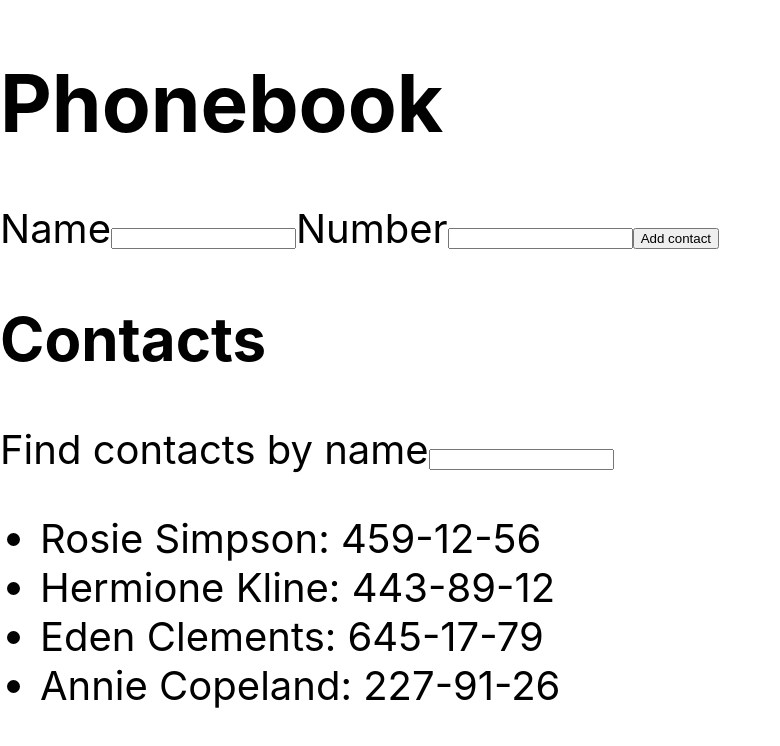
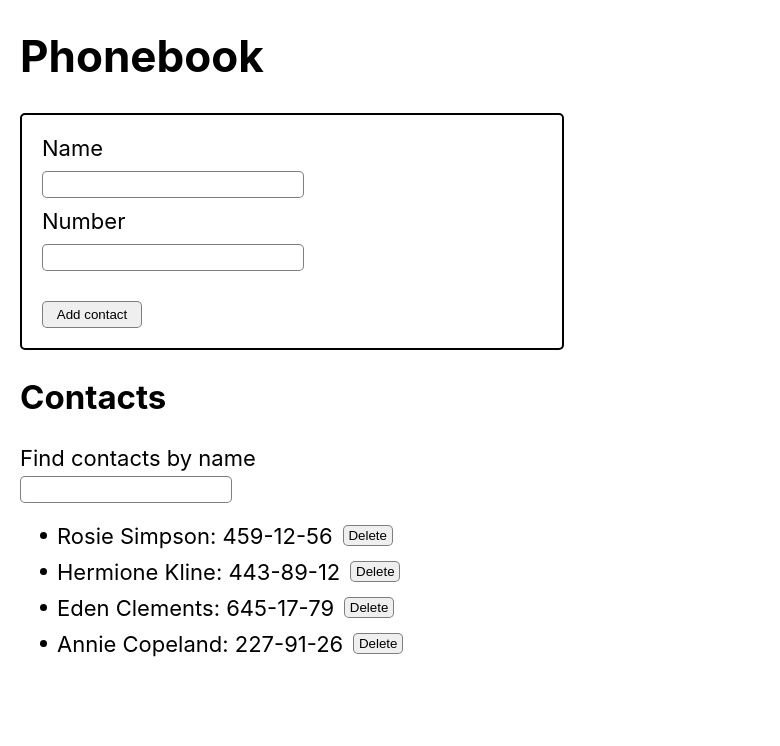
Before and after one commit to pawelwiteckiwawrzyniak/goit-react-hw-02-phonebook, a React (Create React App) app: page / in a window 1280 px wide. Shown: the top 746 px of the page, without its empty margins (0-780 px from the left). Built offline with nearby package versions, Linux system fonts and the light colour scheme.

Commit message:
Fixed everything, add css

```diff
--- a/package.json
+++ b/package.json
@@ -7,10 +7,12 @@
     "@testing-library/jest-dom": "^5.16.3",
     "@testing-library/react": "^12.1.4",
     "@testing-library/user-event": "^13.5.0",
+    "clsx": "^2.0.0",
     "nanoid": "^5.0.1",
     "react": "^18.1.0",
     "react-dom": "^18.1.0",
     "react-scripts": "5.0.1",
+    "sass": "^1.68.0",
     "web-vitals": "^2.1.3"
   },
   "scripts": {
--- a/src/components/App.jsx
+++ b/src/components/App.jsx
@@ -1,8 +1,8 @@
 import { Component } from 'react';
 import { nanoid } from 'nanoid';
-import { ContactForm } from './ContactForm';
-import { ContactList } from './ContactList';
-import { ContactFilter } from './ContactFilter';
+import { ContactForm } from './ContactForm/ContactForm';
+import { ContactList } from './ContactList/ContactList';
+import { ContactFilter } from './ContactFilter/ContactFilter';
 
 export class App extends Component {
   state = {
@@ -28,7 +28,7 @@ export class App extends Component {
       return alert(name + ' is already in your contacts!');
     }
     this.setState({
-      contacts: [...this.state.contacts, { name, id, number }],
+      contacts: [...this.state.contacts, { id, name, number }],
     });
   };
 
@@ -37,14 +37,17 @@ export class App extends Component {
     this.setState({ filter: filteredName.toLowerCase() });
   };
 
+  handleDelete = event => {
+    const id = event.currentTarget.id;
+    const index = this.state.contacts.findIndex(contact => contact.id === id);
+    const contacts = this.state.contacts;
+    contacts.splice(index, 1);
+    this.setState({ contacts: contacts });
+  };
+
   render() {
     return (
-      <div
-        style={{
-          fontSize: 40,
-          color: '#010101',
-        }}
-      >
+      <div>
         <h1>Phonebook</h1>
         <ContactForm handleSubmit={this.handleSubmit}></ContactForm>
         <h2>Contacts</h2>
@@ -52,6 +55,7 @@ export class App extends Component {
         <ContactList
           contacts={this.state.contacts}
           filterPhrase={this.state.filter}
+          handleDelete={this.handleDelete}
         ></ContactList>
       </div>
     );
--- a/src/components/ContactFilter.jsx
+++ /dev/null
@@ -1,13 +0,0 @@
-import { Fragment } from 'react';
-import PropTypes from 'prop-types';
-
-export const ContactFilter = ({ handleFilter }) => (
-  <Fragment>
-    <span>Find contacts by name</span>
-    <input type="text" name="filter" onChange={handleFilter}></input>
-  </Fragment>
-);
-
-ContactFilter.propTypes = {
-  handleFilter: PropTypes.func,
-};
--- /dev/null
+++ b/src/components/ContactFilter/ContactFilter.jsx
@@ -0,0 +1,18 @@
+import PropTypes from 'prop-types';
+import css from './ContactFilter.module.css';
+
+export const ContactFilter = ({ handleFilter }) => (
+  <div className={css.filter}>
+    <span className={css.filter__title}>Find contacts by name</span>
+    <input
+      className={css.filter__inputBox}
+      type="text"
+      name="filter"
+      onChange={handleFilter}
+    ></input>
+  </div>
+);
+
+ContactFilter.propTypes = {
+  handleFilter: PropTypes.func,
+};
--- /dev/null
+++ b/src/components/ContactFilter/ContactFilter.module.css
@@ -0,0 +1,12 @@
+.filter {
+  display: flex;
+  flex-direction: column;
+  row-gap: 5px;
+}
+
+.filter__inputBox {
+  border: 1px rgba(124, 124, 124, 0.986) solid;
+  border-radius: 5px;
+  width: 200px;
+  padding: 5px;
+}
--- a/src/components/ContactForm.jsx
+++ /dev/null
@@ -1,29 +0,0 @@
-import PropTypes from 'prop-types';
-
-export const ContactForm = ({ handleSubmit }) => (
-  <div>
-    <form onSubmit={handleSubmit}>
-      <span>Name</span>
-      <input
-        type="text"
-        name="name"
-        pattern="^[a-zA-Zа-яА-Я]+(([' \-][a-zA-Zа-яА-Я ])?[a-zA-Zа-яА-Я]*)*$"
-        title="Name may contain only letters, apostrophe, dash and spaces. For example Adrian, Jacob Mercer, Charles de Batz de Castelmore d'Artagnan"
-        required
-      />
-      <span>Number</span>
-      <input
-        type="tel"
-        name="number"
-        pattern="\+?\d{1,4}?[\-.\s]?\(?\d{1,3}?\)?[\-.\s]?\d{1,4}[\-.\s]?\d{1,4}[\-.\s]?\d{1,9}"
-        title="Phone number must be digits and can contain spaces, dashes, parentheses and can start with +"
-        required
-      />
-      <button type="submit">Add contact</button>
-    </form>
-  </div>
-);
-
-ContactForm.propTypes = {
-  handleSubmit: PropTypes.func,
-};
--- /dev/null
+++ b/src/components/ContactForm/ContactForm.jsx
@@ -0,0 +1,34 @@
+import PropTypes from 'prop-types';
+import css from './ContactForm.module.css';
+
+export const ContactForm = ({ handleSubmit }) => (
+  <form onSubmit={handleSubmit} className={css.form}>
+    <span className={css.form__detailsTitle}>Name</span>
+    <input
+      className={css.form__inputBox}
+      type="text"
+      name="name"
+      pattern="^[a-zA-Zа-яА-Я]+(([' \-][a-zA-Zа-яА-Я ])?[a-zA-Zа-яА-Я]*)*$"
+      title="Name may contain only letters, apostrophe, dash and spaces. For example Adrian, Jacob Mercer, Charles de Batz de Castelmore d'Artagnan"
+      required
+    />
+
+    <span className={css.form__detailsTitle}>Number</span>
+    <input
+      className={css.form__inputBox}
+      type="tel"
+      name="number"
+      pattern="\+?\d{1,4}?[\-.\s]?\(?\d{1,3}?\)?[\-.\s]?\d{1,4}[\-.\s]?\d{1,4}[\-.\s]?\d{1,9}"
+      title="Phone number must be digits and can contain spaces, dashes, parentheses and can start with +"
+      required
+    />
+
+    <button type="submit" className={css.form__submitButton}>
+      Add contact
+    </button>
+  </form>
+);
+
+ContactForm.propTypes = {
+  handleSubmit: PropTypes.func,
+};
--- /dev/null
+++ b/src/components/ContactForm/ContactForm.module.css
@@ -0,0 +1,24 @@
+.form {
+  display: flex;
+  flex-direction: column;
+  border: 2px black solid;
+  border-radius: 5px;
+  padding: 20px;
+  width: 500px;
+  row-gap: 10px;
+}
+
+.form__inputBox {
+  width: 250px;
+  padding: 5px;
+  border: 1px rgba(124, 124, 124, 0.986) solid;
+  border-radius: 5px;
+}
+
+.form__submitButton {
+  margin-top: 20px;
+  width: 100px;
+  border: 1px rgba(124, 124, 124, 0.986) solid;
+  border-radius: 5px;
+  padding: 5px;
+}
--- a/src/components/ContactList.jsx
+++ b/src/components/ContactList/ContactList.jsx
@@ -1,6 +1,7 @@
 import PropTypes from 'prop-types';
+import css from './ContactList.module.css';
 
-export const ContactList = ({ contacts, filterPhrase }) => {
+export const ContactList = ({ contacts, filterPhrase, handleDelete }) => {
   const handleFilteredList = () => {
     let filteredNames = [];
     contacts.forEach(contact => {
@@ -13,20 +14,36 @@ export const ContactList = ({ contacts, filterPhrase }) => {
 
   if (filterPhrase === '') {
     return (
-      <ul>
+      <ul className={css.contactList}>
         {contacts.map(item => (
-          <li key={item.id}>
+          <li key={item.id} className={css.contactList__item}>
             {item.name}: {item.number}
+            <button
+              type="button"
+              onClick={handleDelete}
+              id={item.id}
+              className={css.button}
+            >
+              Delete
+            </button>
           </li>
         ))}
       </ul>
     );
   } else {
     return (
-      <ul>
+      <ul className={css.contactList}>
         {handleFilteredList().map(item => (
-          <li key={item.id}>
+          <li key={item.id} className={css.contactList__item}>
             {item.name}: {item.number}
+            <button
+              type="button"
+              onClick={handleDelete}
+              id={item.id}
+              className={css.button}
+            >
+              Delete
+            </button>
           </li>
         ))}
       </ul>
@@ -43,4 +60,5 @@ ContactList.propTypes = {
     })
   ),
   filterPhrase: PropTypes.string,
+  handleDelete: PropTypes.func,
 };
--- /dev/null
+++ b/src/components/ContactList/ContactList.module.css
@@ -0,0 +1,28 @@
+.contactList {
+  margin: 20px;
+  display: flex;
+  flex-direction: column;
+  row-gap: 10px;
+}
+
+.contactList__item {
+  display: flex;
+  align-items: center;
+}
+
+.contactList__item::before {
+  content: '';
+  width: 7px;
+  height: 7px;
+  border-radius: 50%;
+  background-color: black;
+  margin-right: 10px;
+}
+
+.button {
+  margin-left: 10px;
+  width: 50px;
+  border: 1px rgba(124, 124, 124, 0.986) solid;
+  border-radius: 5px;
+  padding: 2px;
+}
--- a/src/index.css
+++ b/src/index.css
@@ -1,7 +1,8 @@
 @import-normalize; /* bring in normalize.css styles */
 
 body {
-  margin: 0;
+  margin: 0 0 0 20px;
+  font-size: 22px;
   font-family: -apple-system, BlinkMacSystemFont, 'Segoe UI', 'Roboto', 'Oxygen',
     'Ubuntu', 'Cantarell', 'Fira Sans', 'Droid Sans', 'Helvetica Neue',
     sans-serif;
@@ -13,3 +14,13 @@ code {
   font-family: source-code-pro, Menlo, Monaco, Consolas, 'Courier New',
     monospace;
 }
+
+ul,
+ol {
+  margin: 0;
+  padding: 0;
+}
+
+button {
+  cursor: pointer;
+}
```
Also changed, not shown: 1 other file (tests, documents, lock files or other folders).
